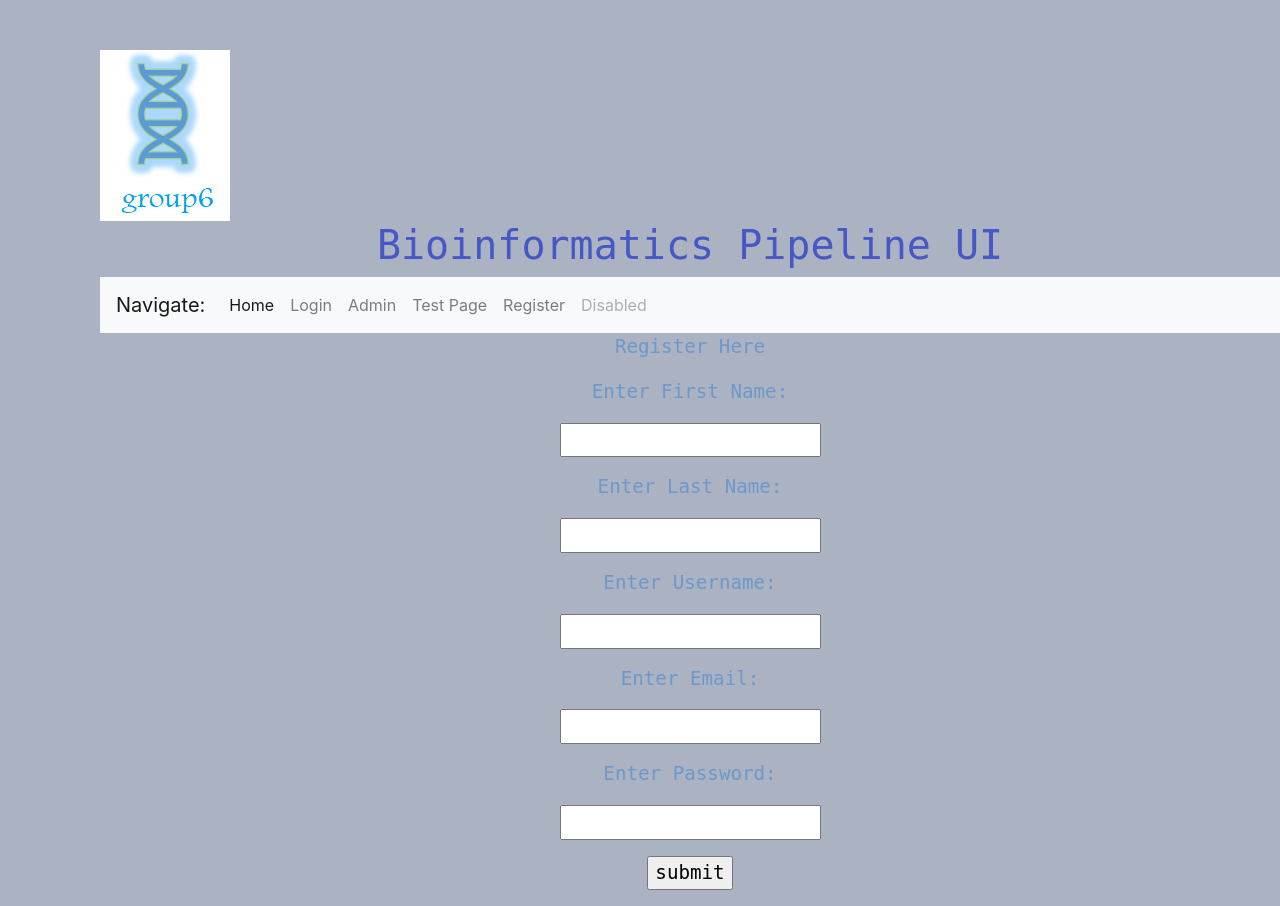
After one commit to AJTDaedalus/pipeline_ui, a Flask app: page /registration in a window 1280 px wide. The commit adds this page. Run offline with Flask 2, Linux system fonts and the light colour scheme; some libraries are stand-ins or nearby versions.

Commit message:
RegisterPage

```diff
--- a/code/app/home/views.py
+++ b/code/app/home/views.py
@@ -18,3 +18,6 @@ def mypage1():
 @home.route("/testpage")
 def testpage():
     return render_template("testpage.html")
+@home.route("/registration")
+def registration():
+    return render_template("registration.html")
--- a/code/app/static/css/formats.css
+++ b/code/app/static/css/formats.css
@@ -13,8 +13,16 @@ body {
 p {
   font-family: Monoco, monospace;
   font-size: 1.2em;
-  color: rgb(19, 40, 65);
+  color: rgb(109, 152, 204);
   }
+
+  .boxed {
+    border: 10px solid rgb(116, 131, 211) ;
+    border-radius: 25px;
+
+  }
+
+
 
 h1 {
   font-family: Monoco, Monoco, monospace;
--- a/code/app/templates/base.html
+++ b/code/app/templates/base.html
@@ -10,7 +10,7 @@
         <image src="{{url_for('static',filename = 'logo2.jpeg')}}">
         <h1 style="text-align:center">
           Bioinformatics Pipeline UI</h1>
-        <nav class="navbar navbar-expand-lg navbar-light bg-light">
+        <nav class= "navbar navbar-expand-lg navbar-light bg-light">
             <a class ="navbar-brand" href="#">Navigate:</a>
             <button class="navbar-toggler" type="button" data-toggle="collapse" data-target="#navbarNav" aria-controls="navbarNav" aria-expanded="false" aria-label="Toggle navigation">
               <span class="navbar-toggler-icon"></span>
@@ -30,6 +30,9 @@
                   <a class="nav-link" href="{{url_for('home.testpage')}}">Test Page</a>
                 </li>
                 <li class="nav-item">
+                  <a class="nav-link" href="{{url_for('home.registration')}}">Register</a>
+                </li>
+                <li class="nav-item">
                   <a class="nav-link disabled" href="#" tabindex="-1" aria-disabled="true">Disabled</a>
                 </li>
 
--- /dev/null
+++ b/code/app/templates/home.html
@@ -0,0 +1,5 @@
+{% extends "base.html" %}
+{% block title %}Home Page{% endblock %}
+{% block content %}
+<p style="text-align:center"> This is our home page: Here is the content that we'll have soon!</p>
+{% endblock %}
--- /dev/null
+++ b/code/app/templates/registration.html
@@ -0,0 +1,29 @@
+
+<!DOCTYPE html>
+<html></html>
+{% extends "base.html" %}
+{% block title %}Registration Page{% endblock %}
+{% block content %}
+<p style="text-align:center">Register Here</p>
+<head>
+    <title>Registration Page</title>
+</head>
+<body>
+    <form action="/registration" method="POST" style="text-align:center">
+        <p>Enter First Name:</p>
+        <p><input type="text" name="firstname" /></p>
+        <p>Enter Last Name:</p>
+        <p><input type="text" name="lastname" /></p>
+        <p>Enter Username:</p>
+        <p><input type="text" name="username" /></p>
+        <p>Enter Email:</p>
+        <p><input type="text" name="emaila ddress" /></p>
+        <p>Enter Password:</p>
+        <p><input type="password" name="email" /></p>
+
+        <p><input type="submit" value="submit" /></p>
+
+    </form>
+</body>
+</html>
+{% endblock %}
```
Also changed, not shown: code/app/templates/index.html (+7 -1 lines).
